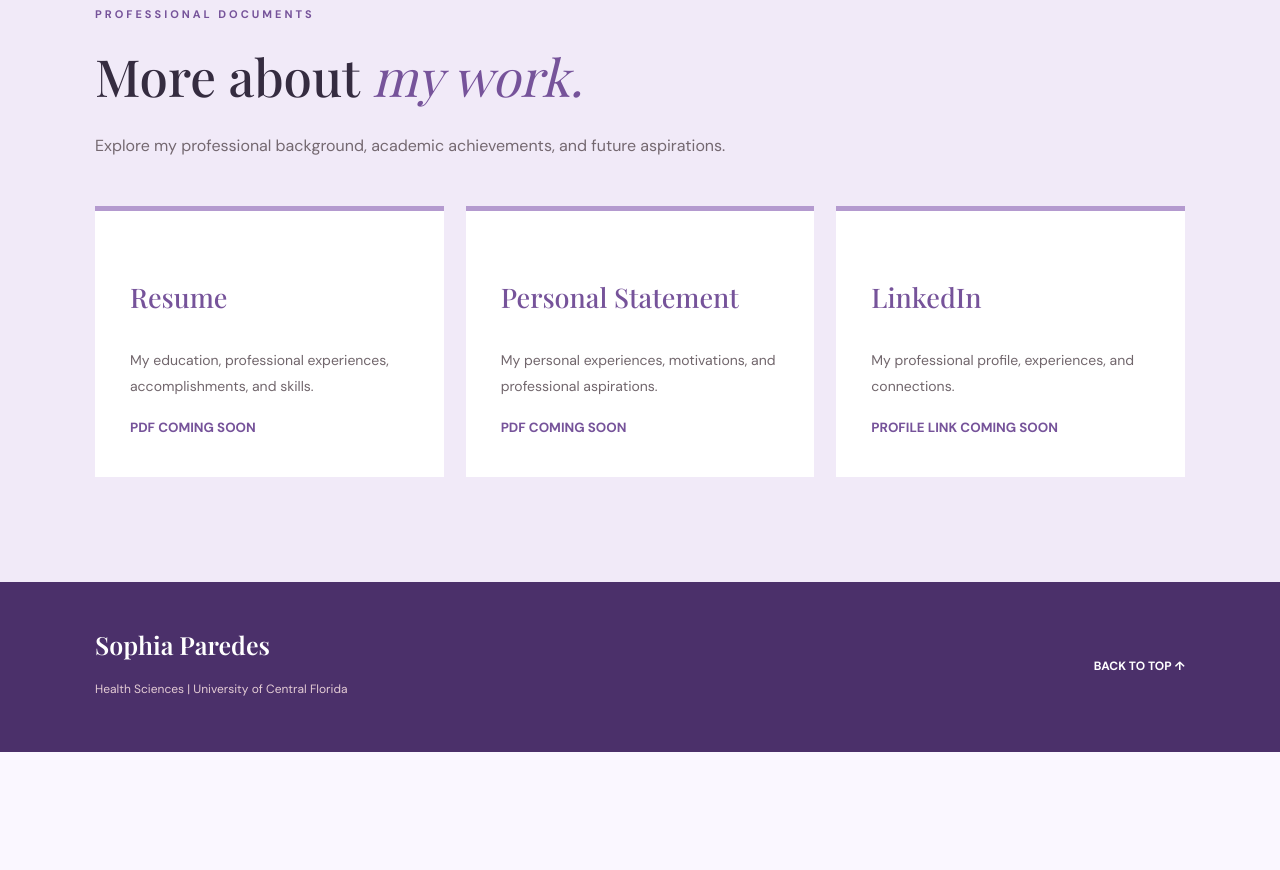
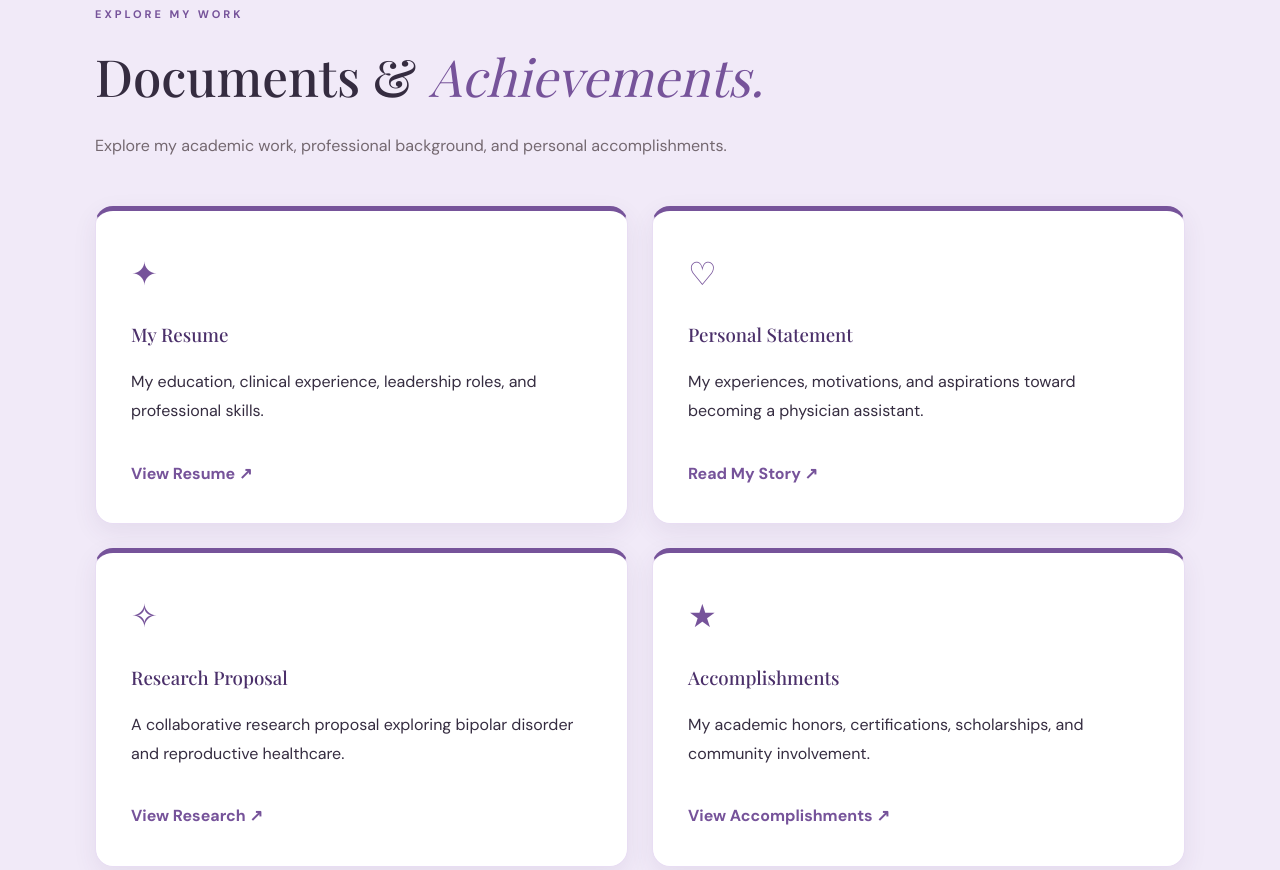
Before and after one commit to mathiasuito/sophia-eportfolio, a plain HTML site: page index.html in a window 1280 px wide. Shown: the part 3780-4650 px from the top of the page. Before the commit the page ends 4532 px from the top, so only its background shows below. Drawn offline with nearby package versions, Linux system fonts and the light colour scheme; a web font is replaced by a local one.

Commit message:
Add files via upload

```diff
--- a/index.html
+++ b/index.html
@@ -374,40 +374,6 @@
       font-size: 25px;
     }
 
-    /* DOCUMENTS */
-
-    .documents {
-      background: #f8edef;
-    }
-
-    .document-grid {
-      display: grid;
-      grid-template-columns: repeat(3, 1fr);
-      gap: 22px;
-    }
-
-    .document-card {
-      background: white;
-      border-top: 5px solid var(--rose);
-      padding: 35px;
-      min-height: 235px;
-    }
-
-    .document-card h3 {
-      color: var(--burgundy);
-      font-size: 27px;
-    }
-
-    .document-card p {
-      font-size: 14px;
-      color: #71666c;
-    }
-
-    .document-card small {
-      color: var(--burgundy);
-      font-weight: 700;
-    }
-
     /* FOOTER */
 
     footer {
@@ -501,6 +467,54 @@
 
     .card-details {
     border-top-color: #E4D8F0;
+    }
+
+    .document-grid {
+  display: grid;
+  grid-template-columns: repeat(2, 1fr);
+  gap: 24px;
+  margin-top: 40px;
+}
+
+.document-card {
+  display: block;
+  padding: 35px;
+  background: #ffffff;
+  border-radius: 18px;
+  border: 1px solid #e8ddf3;
+  border-top: 5px solid #76539a;
+  text-decoration: none;
+  color: #352c40;
+  box-shadow: 0 8px 25px rgba(75, 48, 106, 0.08);
+  transition: transform 0.3s, box-shadow 0.3s;
+}
+
+.document-card:hover {
+  transform: translateY(-6px);
+  box-shadow: 0 15px 35px rgba(75, 48, 106, 0.16);
+}
+
+.document-card h3 {
+  color: #4b306a;
+  margin: 15px 0;
+}
+
+.document-icon {
+  font-size: 32px;
+  color: #76539a;
+}
+
+.document-link {
+  display: inline-block;
+  margin-top: 18px;
+  font-weight: 700;
+  color: #76539a;
+}
+
+@media (max-width: 700px) {
+  .document-grid {
+    grid-template-columns: 1fr;
+  }
 }
 
   </style>
@@ -790,49 +804,66 @@
     </section>
 
     <!-- DOCUMENTS -->
-
 <section id="documents" class="content-section documents">
   <div class="container">
 
-        <span class="eyebrow">PROFESSIONAL DOCUMENTS</span>
-
-        <h2>
-          More about <em>my work.</em>
-        </h2>
+    <span class="eyebrow">EXPLORE MY WORK</span>
+    <h2>Documents & <em>Achievements.</em></h2>
 
     <p class="section-description">
-          Explore my professional background,
-          academic achievements, and future aspirations.
+      Explore my academic work, professional background,
+      and personal accomplishments.
     </p>
 
     <div class="document-grid">
 
-          <div class="document-card">
-            <h3>Resume</h3>
+      <a class="document-card"
+         href="documents/resume.pdf"
+         target="_blank" rel="noopener noreferrer">
+        <span class="document-icon">✦</span>
+        <h3>My Resume</h3>
         <p>
-              My education, professional experiences,
-              accomplishments, and skills.
+          My education, clinical experience,
+          leadership roles, and professional skills.
         </p>
-            <small>PDF COMING SOON</small>
-          </div>
+        <span class="document-link">View Resume ↗</span>
+      </a>
 
-          <div class="document-card">
+      <a class="document-card"
+         href="documents/personal-statement.pdf"
+         target="_blank" rel="noopener noreferrer">
+        <span class="document-icon">♡</span>
         <h3>Personal Statement</h3>
         <p>
-              My personal experiences, motivations,
-              and professional aspirations.
+          My experiences, motivations, and aspirations
+          toward becoming a physician assistant.
         </p>
-            <small>PDF COMING SOON</small>
-          </div>
+        <span class="document-link">Read My Story ↗</span>
+      </a>
 
-          <div class="document-card">
-            <h3>LinkedIn</h3>
+      <a class="document-card"
+         href="documents/research-proposal.pdf"
+         target="_blank" rel="noopener noreferrer">
+        <span class="document-icon">✧</span>
+        <h3>Research Proposal</h3>
         <p>
-              My professional profile, experiences,
-              and connections.
+          A collaborative research proposal exploring
+          bipolar disorder and reproductive healthcare.
         </p>
-            <small>PROFILE LINK COMING SOON</small>
-          </div>
+        <span class="document-link">View Research ↗</span>
+      </a>
+
+      <a class="document-card"
+         href="documents/accomplishments.pdf"
+         target="_blank" rel="noopener noreferrer">
+        <span class="document-icon">★</span>
+        <h3>Accomplishments</h3>
+        <p>
+          My academic honors, certifications,
+          scholarships, and community involvement.
+        </p>
+        <span class="document-link">View Accomplishments ↗</span>
+      </a>
 
     </div>
   </div>
```
Lines whose indentation alone changed are shown as unchanged.
